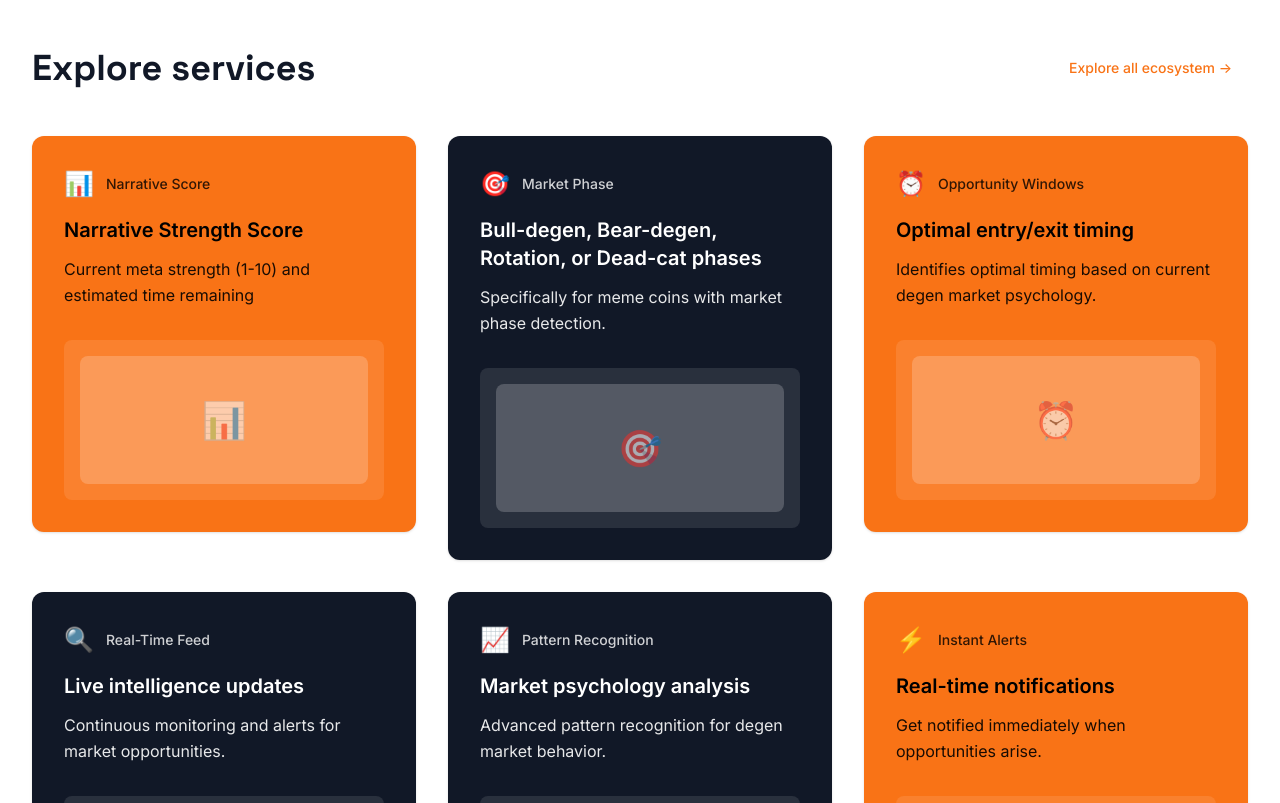
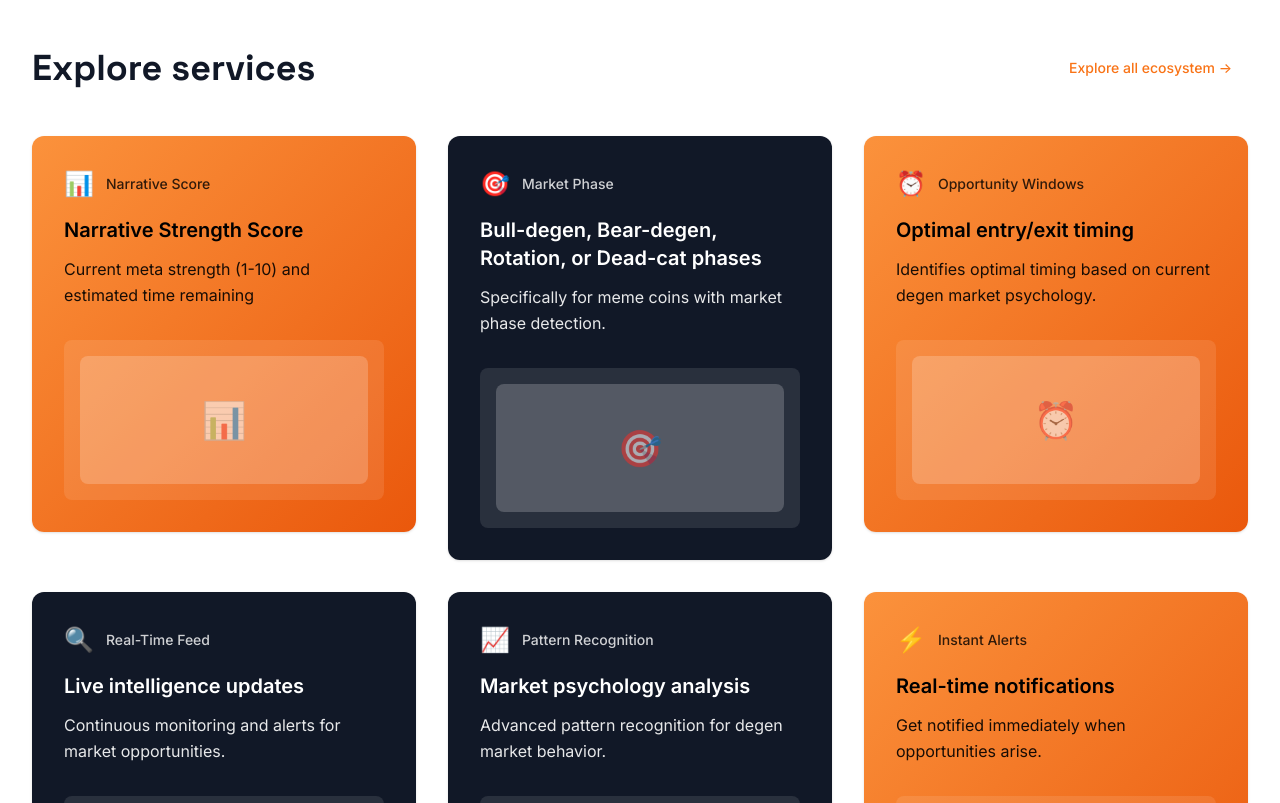
Before and after one commit to Fxlando/websitebuilder, a Next.js app: page / in a window 1280 px wide. Shown: the part 3000-3803 px from the top of the page. Built offline with nearby package versions, Linux system fonts and the light colour scheme; no server answers.

Commit message:
Update orange cards to use gradient styling and add white hover effects

```diff
--- a/src/components/sections/AppsSection.tsx
+++ b/src/components/sections/AppsSection.tsx
@@ -11,8 +11,9 @@ export const AppsSection = () => {
       badge: 'Narrative Score',
       title: 'Narrative Strength Score',
       subtitle: 'Current meta strength (1-10) and estimated time remaining',
-      bgColor: 'bg-orange-500',
-      textColor: 'text-black'
+      bgColor: 'bg-gradient-to-br from-orange-400 to-orange-600',
+      textColor: 'text-black',
+      isOrange: true
     },
     {
       icon: '🎯',
@@ -20,15 +21,17 @@ export const AppsSection = () => {
       title: 'Bull-degen, Bear-degen, Rotation, or Dead-cat phases',
       subtitle: 'Specifically for meme coins with market phase detection.',
       bgColor: 'bg-gray-900',
-      textColor: 'text-white'
+      textColor: 'text-white',
+      isOrange: false
     },
     {
       icon: '⏰',
       badge: 'Opportunity Windows',
       title: 'Optimal entry/exit timing',
       subtitle: 'Identifies optimal timing based on current degen market psychology.',
-      bgColor: 'bg-orange-500',
-      textColor: 'text-black'
+      bgColor: 'bg-gradient-to-br from-orange-400 to-orange-600',
+      textColor: 'text-black',
+      isOrange: true
     },
     {
       icon: '🔍',
@@ -36,7 +39,8 @@ export const AppsSection = () => {
       title: 'Live intelligence updates',
       subtitle: 'Continuous monitoring and alerts for market opportunities.',
       bgColor: 'bg-gray-900',
-      textColor: 'text-white'
+      textColor: 'text-white',
+      isOrange: false
     },
     {
       icon: '📈',
@@ -44,15 +48,17 @@ export const AppsSection = () => {
       title: 'Market psychology analysis',
       subtitle: 'Advanced pattern recognition for degen market behavior.',
       bgColor: 'bg-gray-900',
-      textColor: 'text-white'
+      textColor: 'text-white',
+      isOrange: false
     },
     {
       icon: '⚡',
       badge: 'Instant Alerts',
       title: 'Real-time notifications',
       subtitle: 'Get notified immediately when opportunities arise.',
-      bgColor: 'bg-orange-500',
-      textColor: 'text-black'
+      bgColor: 'bg-gradient-to-br from-orange-400 to-orange-600',
+      textColor: 'text-black',
+      isOrange: true
     }
   ];
 
@@ -130,7 +136,7 @@ export const AppsSection = () => {
               className="group"
             >
               <Card
-                className={`${app.bgColor} ${app.textColor} border-0 hover:shadow-lg transition-shadow cursor-pointer overflow-hidden`}
+                className={`${app.bgColor} ${app.textColor} border-0 hover:shadow-lg transition-all duration-300 cursor-pointer overflow-hidden group ${app.isOrange ? 'hover:bg-white hover:text-gray-900' : ''}`}
                 {...cardHover}
               >
                 <CardContent className="p-8">
@@ -155,11 +161,11 @@ export const AppsSection = () => {
 
                   {/* Mock App Screenshot */}
                   <motion.div
-                    className="bg-white/10 rounded-lg p-4 mt-8"
+                    className={`${app.isOrange ? 'bg-white/10 group-hover:bg-gray-100' : 'bg-white/10'} rounded-lg p-4 mt-8`}
                     whileHover={{ scale: 1.05 }}
                     transition={{ duration: 0.2 }}
                   >
-                    <div className="bg-white/20 rounded-lg h-32 flex items-center justify-center">
+                    <div className={`${app.isOrange ? 'bg-white/20 group-hover:bg-gray-200' : 'bg-white/20'} rounded-lg h-32 flex items-center justify-center`}>
                       <span className="text-4xl opacity-50">{app.icon}</span>
                     </div>
                   </motion.div>
```
